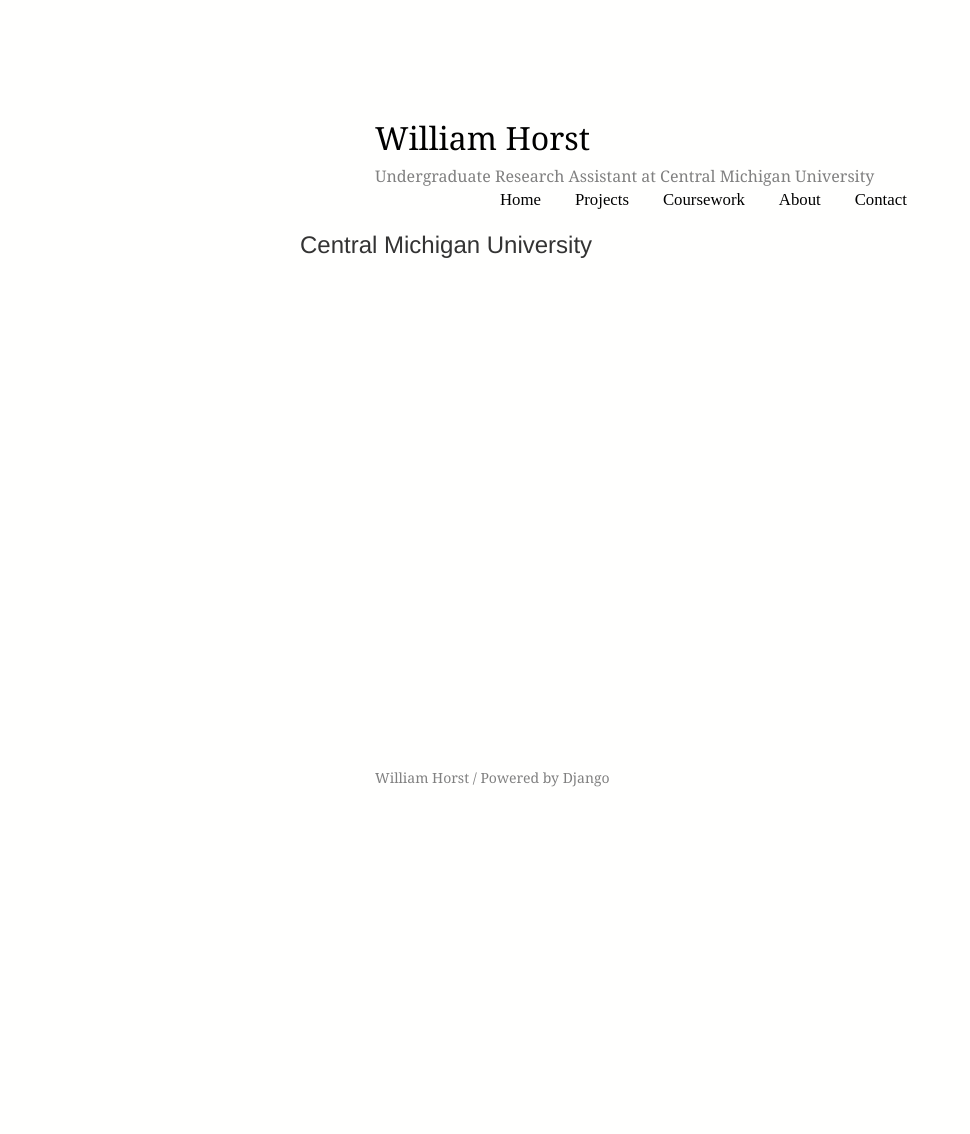
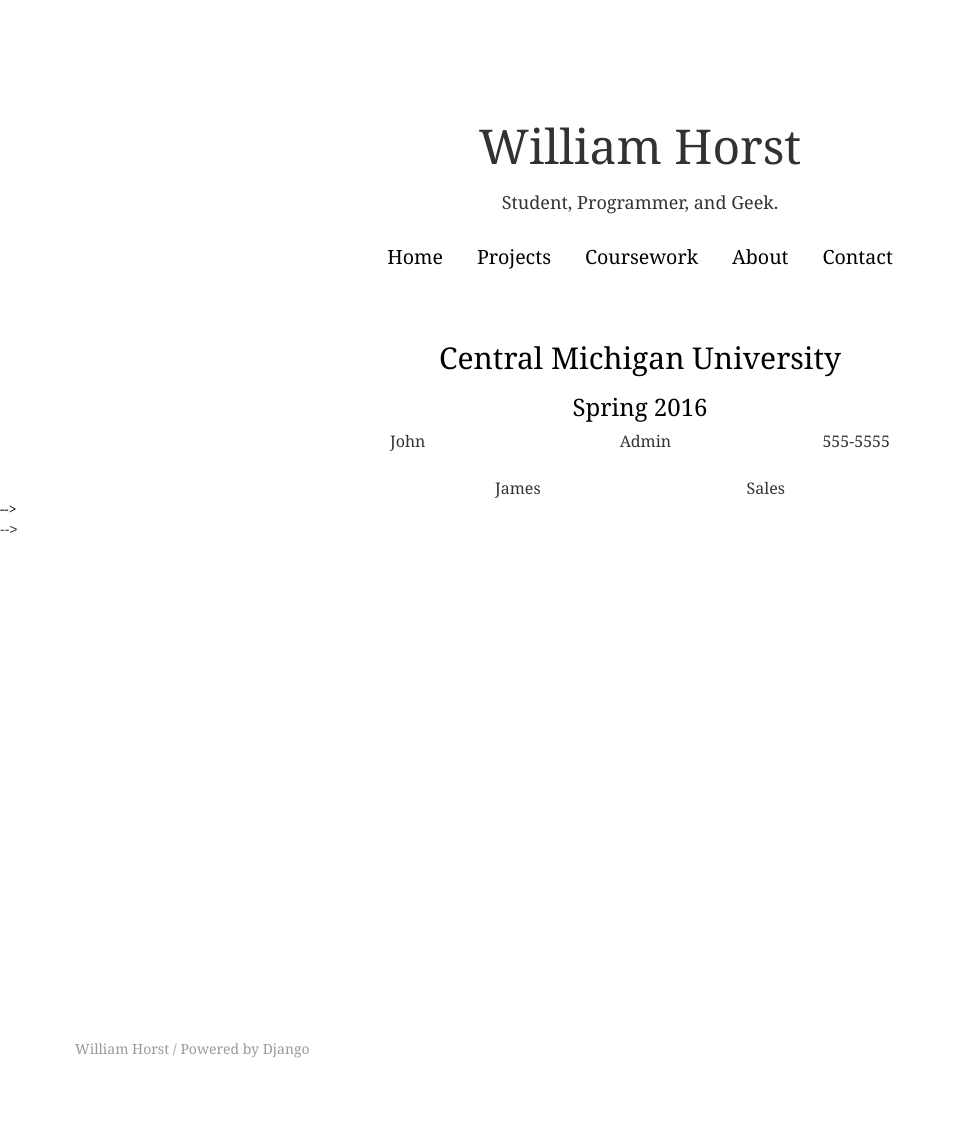
Before and after one commit to whorst/whorst_website, a Django app: page /base_app/coursework in a window 1280 px wide. Shown: the whole page, without its empty margins (0-970 px from the left). Before the commit the page ends 787 px from the top, so only its background shows below. Run offline with Django 3.2, Linux system fonts and the light colour scheme; some libraries are stand-ins or nearby versions.

Commit message:
Completed the base design and added a ton of content

```diff
--- /dev/null
+++ b/website/static/css/coursework.css
@@ -0,0 +1,19 @@
+.bodytext{
+
+opacity=0.8;
+
+}
+
+.center{
+
+    width: 100%;
+    margin: 0 auto;
+
+}
+
+#table_hold{
+
+    width: 100%;
+    margin: 0 auto;
+
+}
--- a/website/static/css/website.css
+++ b/website/static/css/website.css
@@ -2,26 +2,64 @@
 
 #intro{
 
-    margin-left: 75px;
-    display: inline-block;
+    width: 50%;
+    margin: 0 auto;
 }
 
-a.ten{
+/*#all{
 
-    color:black;
-    font-size: 1.2em;
-    padding-left: 30px;
-    font-family: "proxima-nova";
+    text-align: center;
+
+}
+*/
+h1{
+
+    text-align: center; !important;
+}
+
+
+#about{
+
+    margin: 0 auto;
+    width: 100%;
 
 }
 
+.ele{
+
+    color:black;
+    font-size: 1.4em;
+    font-family: "georgia";
+
+}
+a.ten{
+
+
+    color:black;
+    font-size: 1.4em;
+    padding-left: 30px;
+    font-family: "georgia";
+
+}
+
+a:hover.ele{
+
+     text-align: center;
+    color:darkblue;
+    font-size: 1.4em;
+    text-decoration: none;
+    font-family: "georgia";
+}
+
+
 a:hover.ten{
 
+     text-align: center;
     color:darkblue;
-    font-size: 1.2em;
+    font-size: 1.4em;
     text-decoration: none;
     padding-left: 30px;
-    font-family: "proxima-nova";
+    font-family: "georgia";
 }
 
 
@@ -34,13 +72,23 @@
 
 }
 
+#tab{
+
+
+     width: 50%;
+    margin: 0 auto;
+
+}
+
 #menu{
-    padding-left: 170px;
+    width: 100%;
+    margin: 0 auto;
+    padding-top:20px;
     display:inline-block;
 }
 
 body {
-    padding-left: 300px;
+
     padding-top: 100px;
 }
 
@@ -73,3 +121,8 @@
 		}
 		#top { top: 0; }
 		#bottom { bottom: 0; }
+font{
+
+opacity:0.8;
+
+}
--- a/website/templates/website/base.html
+++ b/website/templates/website/base.html
@@ -7,7 +7,6 @@
         <link rel="stylesheet" href="{% static 'css/website.css' %}">
         <!-- The above code points to the where our css file is -->
         <title>William Horst</title>
-        <script type = "text/javascript" src = "jss/base.js">  </script>
     </head>
     <body style="background-color:#FFFFFE">
         <!--<div id="left"></div>
@@ -15,20 +14,23 @@
         <div id="top"></div>
         <div id="bottom"></div>
         -->
-        <div id ="tab">
+        <div id ="tab" style="width:100%;">
 
-            <div id="intro">
-            <h1><font face ="Georgia" color ="black" size = "6em">William Horst</font></h1>
-            <font face ="Georgia" size = "3em" color ="gray">Undergraduate Research Assistant at Central Michigan University</font>
+            <div id="intro" >
+            <h1><font class="hed" face ="Georgia" color ="black" size = "7em">William Horst</font></h1>
+            <h1><font class="hed" face ="Georgia" size = "4em" color ="black">Student, Programmer, and Geek.</font></h1>
             </div>
 
-            <div id ="menu">
-                <a class = "ten" id ="Home" href="{% url 'home' %}">Home</a>
+            <div style="text-align:center; padding-bottom:50px;" id ="menu">
+                <a class = "ele" id ="Home" href="{% url 'home' %}">Home</a>
                 <a class = "ten" id = "Projects" href="{% url 'projects' %}">Projects</a>
                 <a class = "ten" id = "Coursework" href="{% url 'coursework' %}">Coursework</a>
                 <a class = "ten" id = "Hobbies" href="{% url 'hobbies' %}">About</a>
                 <a class = "ten" id = "Contact" href="{% url 'contact' %}">Contact</a>
             </div>
+
+
+
 
         </div>
 
--- a/website/templates/website/coursework.html
+++ b/website/templates/website/coursework.html
@@ -3,11 +3,32 @@
 
 {% block content %}
 
-    <div id="curriculum" >
-
-        <h3 fontface="Georgia" color ="Black">Central Michigan University</h3>
-
-    </div>
+    <link rel="stylesheet" href="{% static 'css/coursework.css' %}">
 
 
+    <div class="center"  style="font-family:Georgia; color:black" id="curriculum">
+
+        <h2 align="center" color ="Black">Central Michigan University</h2>
+        <h3 align="center">Spring 2016</h3>
+
+        <div class ="center" id = table_hold>
+        <table class ="bodytext center" style="width:500px;">
+            <tr>
+            <td style ="text-align:left">John</td>
+            <td  style ="text-align:right">Admin</td>
+            <td style ="text-align:right">555-5555</td>
+            </tr>
+        </table>
+
+        <table  class ="bodytext center" style="margin-top:25px; width:500px;">
+            <tr>
+            <td style ="text-align:left; padding-left:105px;">James</td>
+            <td  style ="text-align:right; padding-right:105px;">Sales</td>
+            </tr>
+        </table>
+-->
+        </div>
+    </div>
+-->
+
 {%  endblock  %}
```
Also changed, not shown: website/static/css/home.css (+19 -4 lines), website/templates/website/home.html (+9 -1 lines), website/static/Pictures/18.jpg (deleted), website/static/Pictures/19.png (added).
